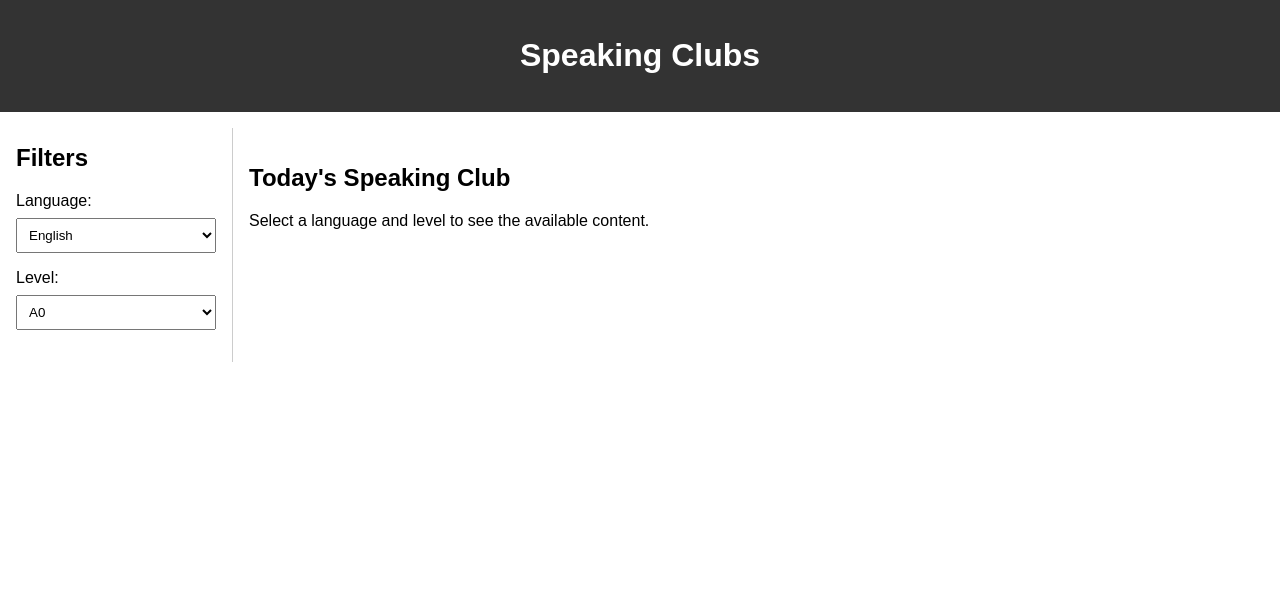
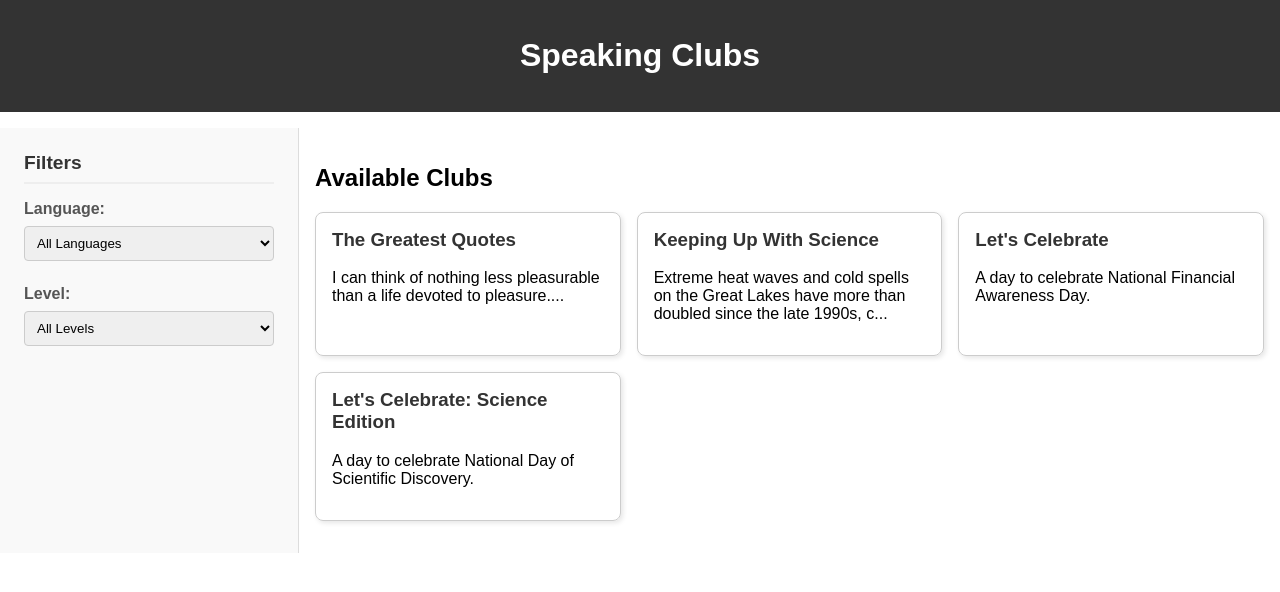
Before and after one commit to cosylanguages/COSYlanguagesSpeakingClubs, a Flask app: page / in a window 1280 px wide. Shown: the top 592 px of the page. Run offline with Flask 3, Linux system fonts and the light colour scheme; data that the repository does not hold is empty.

Commit message:
This commit introduces several major improvements to the application, including new content, a dynamic filtering system, and a more polished UI.
Key changes:
- Added two new speaking clubs with static data: "Let's Celebrate" and "Let's Celebrate: Science Edition".
- Implemented a dynamic filtering system for language and level. The club list now updates without a page reload.
- Created a new JSON API endpoint at `/api/clubs` to support the dynamic filtering.
- Reworked the application structure with a new homepage that lists all clubs and separate detail pages for each club.
- Improved the UI with a card-based layout for the club list, a cleaner sidebar, and better styling for the detail pages.

```diff
--- a/app/main.py
+++ b/app/main.py
@@ -1,12 +1,60 @@
-from flask import Flask, render_template
-from app.scraper import get_random_quote
+from flask import Flask, render_template, request, abort, jsonify
+from data import greatest_quotes_club, science_club, lets_celebrate_club, science_celebration_club
 
 app = Flask(__name__)
 
+# A dictionary of all the clubs, with a unique key for each
+all_clubs = {
+    "quotes": greatest_quotes_club,
+    "science": science_club,
+    "celebrate": lets_celebrate_club,
+    "science_celebration": science_celebration_club,
+}
+# Add the key to each club dictionary so we can use it in the template
+for key, club in all_clubs.items():
+    club['key'] = key
+
 @app.route('/')
 def index():
-    quote, author = get_random_quote()
-    return render_template('index.html', quote=quote, author=author)
+    selected_language = request.args.get('language')
+    selected_level = request.args.get('level')
+
+    filtered_clubs = list(all_clubs.values())
+
+    if selected_language:
+        filtered_clubs = [club for club in filtered_clubs if club['language'] == selected_language]
+
+    if selected_level:
+        filtered_clubs = [club for club in filtered_clubs if club['level'] == selected_level]
+
+    return render_template(
+        'home.html',
+        clubs=filtered_clubs,
+        selected_language=selected_language,
+        selected_level=selected_level
+    )
+
+@app.route('/club/<string:club_key>')
+def club_detail(club_key):
+    club = all_clubs.get(club_key)
+    if not club:
+        abort(404)
+    return render_template('club_detail.html', club=club)
+
+@app.route('/api/clubs')
+def api_clubs():
+    selected_language = request.args.get('language')
+    selected_level = request.args.get('level')
+
+    filtered_clubs = list(all_clubs.values())
+
+    if selected_language:
+        filtered_clubs = [club for club in filtered_clubs if club['language'] == selected_language]
+
+    if selected_level:
+        filtered_clubs = [club for club in filtered_clubs if club['level'] == selected_level]
+
+    return jsonify(filtered_clubs)
 
 if __name__ == '__main__':
     app.run(debug=True, host='0.0.0.0', port=8080)
--- a/app/scraper.py
+++ b/app/scraper.py
@@ -1,5 +1,6 @@
 import requests
 from bs4 import BeautifulSoup
+import re
 
 def get_random_quote():
     """
@@ -38,5 +39,6 @@ def get_random_quote():
         return "Could not fetch a quote at this time.", ""
 
 if __name__ == '__main__':
+    # Test the quote scraper
     quote, author = get_random_quote()
     print(f'"{quote}" - {author}')
--- /dev/null
+++ b/app/static/script.js
@@ -0,0 +1,55 @@
+document.addEventListener('DOMContentLoaded', () => {
+    const languageSelect = document.getElementById('language');
+    const levelSelect = document.getElementById('level');
+    const clubListContainer = document.querySelector('.club-list-container'); // Assuming a container div
+
+    function updateClubs() {
+        const language = languageSelect.value;
+        const level = levelSelect.value;
+
+        let apiUrl = '/api/clubs?';
+        if (language) {
+            apiUrl += `language=${language}&`;
+        }
+        if (level) {
+            apiUrl += `level=${level}`;
+        }
+
+        fetch(apiUrl)
+            .then(response => response.json())
+            .then(clubs => {
+                let newHtml = '';
+                if (clubs.length > 0) {
+                    newHtml += '<ul class="club-list">';
+                    clubs.forEach(club => {
+                        let summary = '';
+                        if (club.name === "The Greatest Quotes") {
+                            summary = `${club.quote.substring(0, 100)}...`;
+                        } else if (club.name === "Keeping Up With Science") {
+                            summary = `${club.summary.substring(0, 100)}...`;
+                        } else if (club.name === "Let's Celebrate" || club.name === "Let's Celebrate: Science Edition") {
+                            summary = `A day to celebrate ${club.holiday_name}.`;
+                        }
+
+                        newHtml += `
+                            <li>
+                                <h3><a href="/club/${club.key}">${club.name}</a></h3>
+                                <p>${summary}</p>
+                            </li>
+                        `;
+                    });
+                    newHtml += '</ul>';
+                } else {
+                    newHtml = '<p>No clubs found for the selected filters.</p>';
+                }
+                clubListContainer.innerHTML = newHtml;
+            })
+            .catch(error => {
+                console.error('Error fetching clubs:', error);
+                clubListContainer.innerHTML = '<p>Error loading clubs. Please try again later.</p>';
+            });
+    }
+
+    languageSelect.addEventListener('change', updateClubs);
+    levelSelect.addEventListener('change', updateClubs);
+});
--- a/app/static/style.css
+++ b/app/static/style.css
@@ -17,30 +17,100 @@ header {
 }
 
 .sidebar {
-    width: 200px;
-    padding: 1rem;
-    border-right: 1px solid #ccc;
+    width: 250px;
+    padding: 1.5rem;
+    border-right: 1px solid #ddd;
+    background-color: #f9f9f9;
 }
 
 .sidebar h2 {
     margin-top: 0;
+    font-size: 1.2rem;
+    color: #333;
+    border-bottom: 2px solid #eee;
+    padding-bottom: 0.5rem;
 }
 
 .filter-group {
-    margin-bottom: 1rem;
+    margin-bottom: 1.5rem;
 }
 
 .filter-group label {
     display: block;
     margin-bottom: 0.5rem;
+    font-weight: bold;
+    color: #555;
 }
 
 .filter-group select {
     width: 100%;
     padding: 0.5rem;
+    border: 1px solid #ccc;
+    border-radius: 4px;
 }
 
 .content {
     flex-grow: 1;
     padding: 1rem;
 }
+
+/* Club list styles */
+.club-list {
+    list-style: none;
+    padding: 0;
+    display: grid;
+    grid-template-columns: repeat(auto-fill, minmax(300px, 1fr));
+    gap: 1rem;
+}
+
+.club-list li {
+    border: 1px solid #ccc;
+    border-radius: 8px;
+    padding: 1rem;
+    box-shadow: 2px 2px 5px rgba(0,0,0,0.1);
+}
+
+.club-list h3 {
+    margin-top: 0;
+}
+
+.club-list a {
+    text-decoration: none;
+    color: #333;
+}
+
+.club-list a:hover {
+    color: #007bff;
+}
+
+/* Club detail page styles */
+.club-detail-page .content {
+    max-width: 800px;
+    margin: 0 auto;
+}
+
+.club-detail-page h3 {
+    border-bottom: 2px solid #eee;
+    padding-bottom: 0.5rem;
+    margin-top: 2rem;
+}
+
+.club-detail-page ul, .club-detail-page ol {
+    padding-left: 20px;
+}
+
+.club-detail-page li {
+    margin-bottom: 1rem;
+}
+
+.back-link {
+    display: inline-block;
+    margin-top: 2rem;
+    text-decoration: none;
+    color: #007bff;
+    font-weight: bold;
+}
+
+.back-link:hover {
+    text-decoration: underline;
+}
--- /dev/null
+++ b/app/templates/home.html
@@ -0,0 +1,80 @@
+<!DOCTYPE html>
+<html lang="en">
+<head>
+    <meta charset="UTF-8">
+    <meta name="viewport" content="width=device-width, initial-scale=1.0">
+    <title>Speaking Clubs</title>
+    <link rel="stylesheet" href="{{ url_for('static', filename='style.css') }}">
+</head>
+<body>
+    <header>
+        <h1>Speaking Clubs</h1>
+    </header>
+    <div class="container">
+        <aside class="sidebar">
+            <h2>Filters</h2>
+            <form action="/" method="get">
+                <div class="filter-group">
+                    <label for="language">Language:</label>
+                    <select id="language" name="language">
+                        <option value="">All Languages</option>
+                        <option value="en" {% if selected_language == 'en' %}selected{% endif %}>English</option>
+                        <option value="fr" {% if selected_language == 'fr' %}selected{% endif %}>French</option>
+                        <option value="br" {% if selected_language == 'br' %}selected{% endif %}>Breton</option>
+                        <option value="it" {% if selected_language == 'it' %}selected{% endif %}>Italian</option>
+                        <option value="es" {% if selected_language == 'es' %}selected{% endif %}>Spanish</option>
+                        <option value="pt" {% if selected_language == 'pt' %}selected{% endif %}>Portuguese</option>
+                        <option value="de" {% if selected_language == 'de' %}selected{% endif %}>German</option>
+                        <option value="ru" {% if selected_language == 'ru' %}selected{% endif %}>Russian</option>
+                        <option value="tt" {% if selected_language == 'tt' %}selected{% endif %}>Tatar</option>
+                        <option value="ba" {% if selected_language == 'ba' %}selected{% endif %}>Bashkir</option>
+                        <option value="cv" {% if selected_language == 'cv' %}selected{% endif %}>Chuvash</option>
+                        <option value="hy" {% if selected_language == 'hy' %}selected{% endif %}>Armenian</option>
+                        <option value="ka" {% if selected_language == 'ka' %}selected{% endif %}>Georgian</option>
+                        <option value="el" {% if selected_language == 'el' %}selected{% endif %}>Greek</option>
+                    </select>
+                </div>
+                <div class="filter-group">
+                    <label for="level">Level:</label>
+                    <select id="level" name="level">
+                        <option value="">All Levels</option>
+                        <option value="a0" {% if selected_level == 'a0' %}selected{% endif %}>A0</option>
+                        <option value="a1" {% if selected_level == 'a1' %}selected{% endif %}>A1</option>
+                        <option value="a2" {% if selected_level == 'a2' %}selected{% endif %}>A2</option>
+                        <option value="b1" {% if selected_level == 'b1' %}selected{% endif %}>B1</option>
+                        <option value="b2" {% if selected_level == 'b2' %}selected{% endif %}>B2</option>
+                        <option value="c1" {% if selected_level == 'c1' %}selected{% endif %}>C1</option>
+                        <option value="c2" {% if selected_level == 'c2' %}selected{% endif %}>C2</option>
+                    </select>
+                </div>
+            </form>
+        </aside>
+        <main class="content">
+            <h2>Available Clubs</h2>
+            <div class="club-list-container">
+                {% if clubs %}
+                    <ul class="club-list">
+                        {% for club in clubs %}
+                            <li>
+                                <h3><a href="{{ url_for('club_detail', club_key=club.key) }}">{{ club.name }}</a></h3>
+                                <p>
+                                    {% if club.name == "The Greatest Quotes" %}
+                                        {{ club.quote[:100] }}...
+                                    {% elif club.name == "Keeping Up With Science" %}
+                                        {{ club.summary[:100] }}...
+                                    {% elif club.name == "Let's Celebrate" or club.name == "Let's Celebrate: Science Edition" %}
+                                        A day to celebrate {{ club.holiday_name }}.
+                                    {% endif %}
+                                </p>
+                            </li>
+                        {% endfor %}
+                    </ul>
+                {% else %}
+                    <p>No clubs found for the selected filters.</p>
+                {% endif %}
+            </div>
+        </main>
+    </div>
+    <script src="{{ url_for('static', filename='script.js') }}"></script>
+</body>
+</html>
--- a/app/templates/index.html
+++ /dev/null
@@ -1,54 +0,0 @@
-<!DOCTYPE html>
-<html lang="en">
-<head>
-    <meta charset="UTF-8">
-    <meta name="viewport" content="width=device-width, initial-scale=1.0">
-    <title>Speaking Clubs</title>
-    <link rel="stylesheet" href="{{ url_for('static', filename='style.css') }}">
-</head>
-<body>
-    <header>
-        <h1>Speaking Clubs</h1>
-    </header>
-    <div class="container">
-        <aside class="sidebar">
-            <h2>Filters</h2>
-            <div class="filter-group">
-                <label for="language">Language:</label>
-                <select id="language" name="language">
-                    <option value="en">English</option>
-                    <option value="fr">French</option>
-                    <option value="br">Breton</option>
-                    <option value="it">Italian</option>
-                    <option value="es">Spanish</option>
-                    <option value="pt">Portuguese</option>
-                    <option value="de">German</option>
-                    <option value="ru">Russian</option>
-                    <option value="tt">Tatar</option>
-                    <option value="ba">Bashkir</option>
-                    <option value="cv">Chuvash</option>
-                    <option value="hy">Armenian</option>
-                    <option value="ka">Georgian</option>
-                    <option value="el">Greek</option>
-                </select>
-            </div>
-            <div class="filter-group">
-                <label for="level">Level:</label>
-                <select id="level" name="level">
-                    <option value="a0">A0</option>
-                    <option value="a1">A1</option>
-                    <option value="a2">A2</option>
-                    <option value="b1">B1</option>
-                    <option value="b2">B2</option>
-                    <option value="c1">C1</option>
-                    <option value="c2">C2</option>
-                </select>
-            </div>
-        </aside>
-        <main class="content">
-            <h2>Today's Speaking Club</h2>
-            <p>Select a language and level to see the available content.</p>
-        </main>
-    </div>
-</body>
-</html>
```
Also changed, not shown: app/data.py (added, +178 -0 lines), app/templates/club_detail.html (added, +53 -0 lines).
